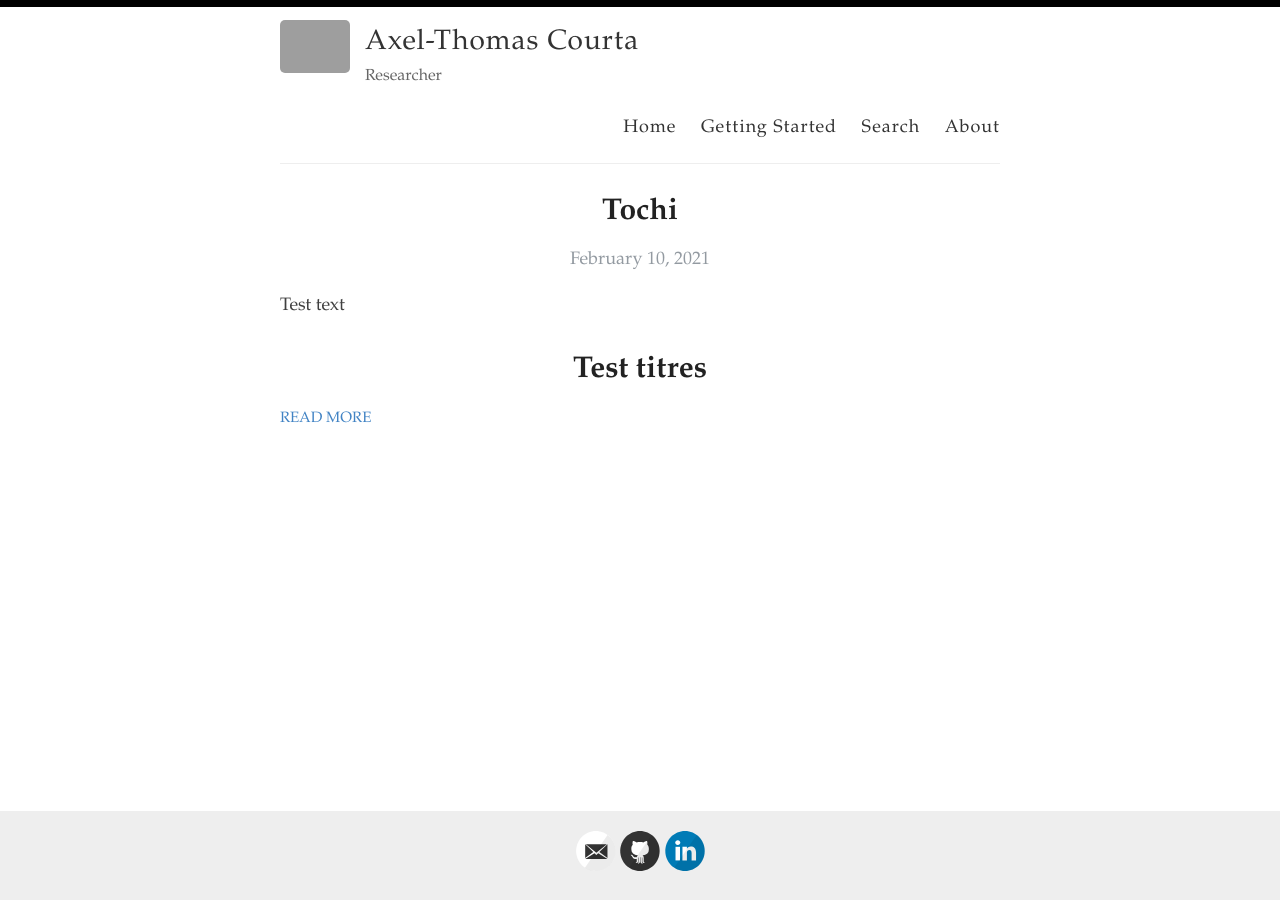
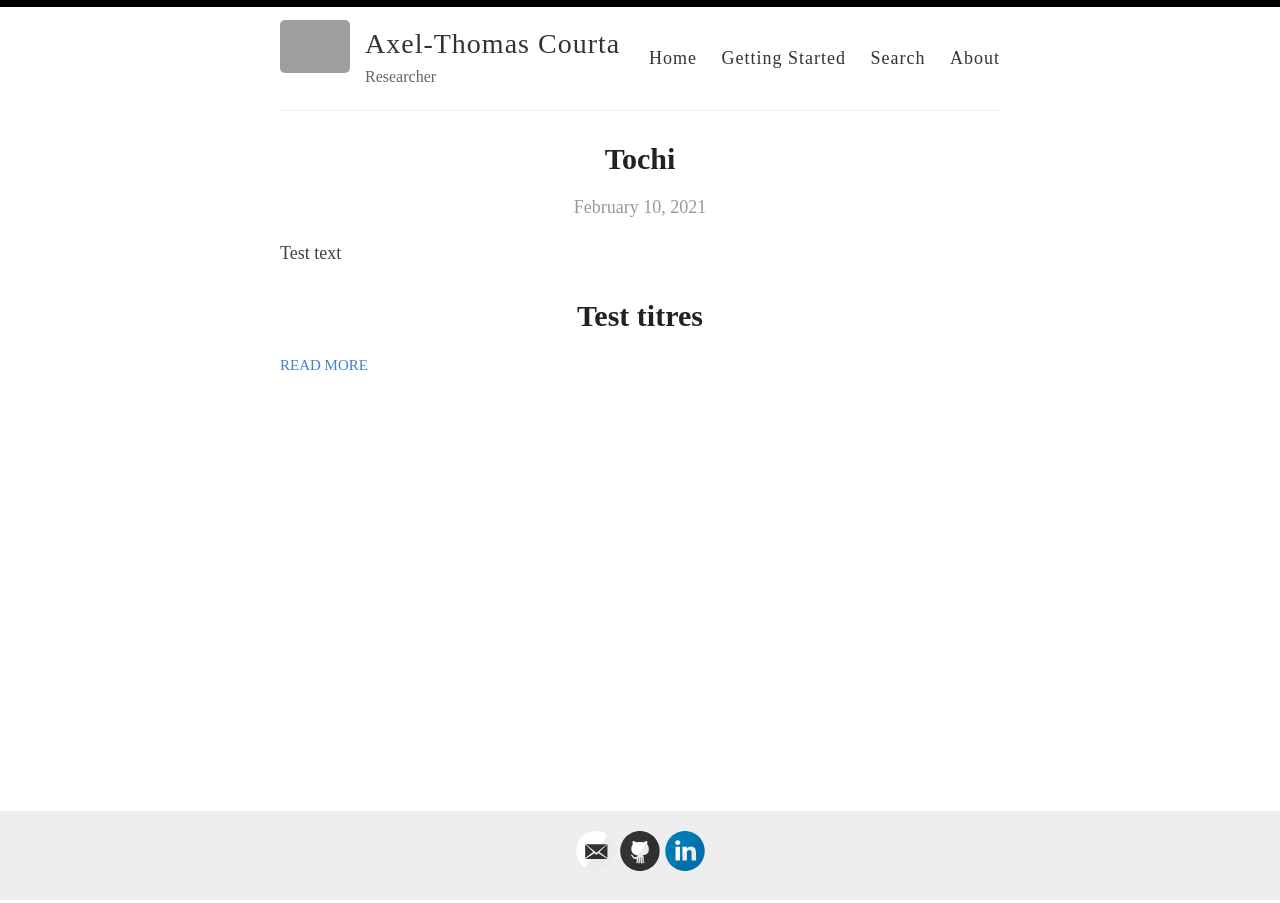
Before and after one commit to at-courta/at-courta.github.io, a Jekyll site: the page built from index.html, in a window 1280 px wide. Built offline with Jekyll 4.4.1, drawn with Linux system fonts in a browser that asks for light colours; the list of posts is cut into pages by our own code; grey boxes are pictures that could not be loaded.

Commit message:
Update _variables.scss

```diff
--- a/_sass/_variables.scss
+++ b/_sass/_variables.scss
@@ -26,7 +26,7 @@ $mrseaves: Mrs Eaves, serif;
 $minion: Minion, serif;
 
 //Chosen font family
-$customfontfam: $garamond;
+$customfontfam: $didot;
 
 // Mobile breakpoints
 @mixin mobile {
```
